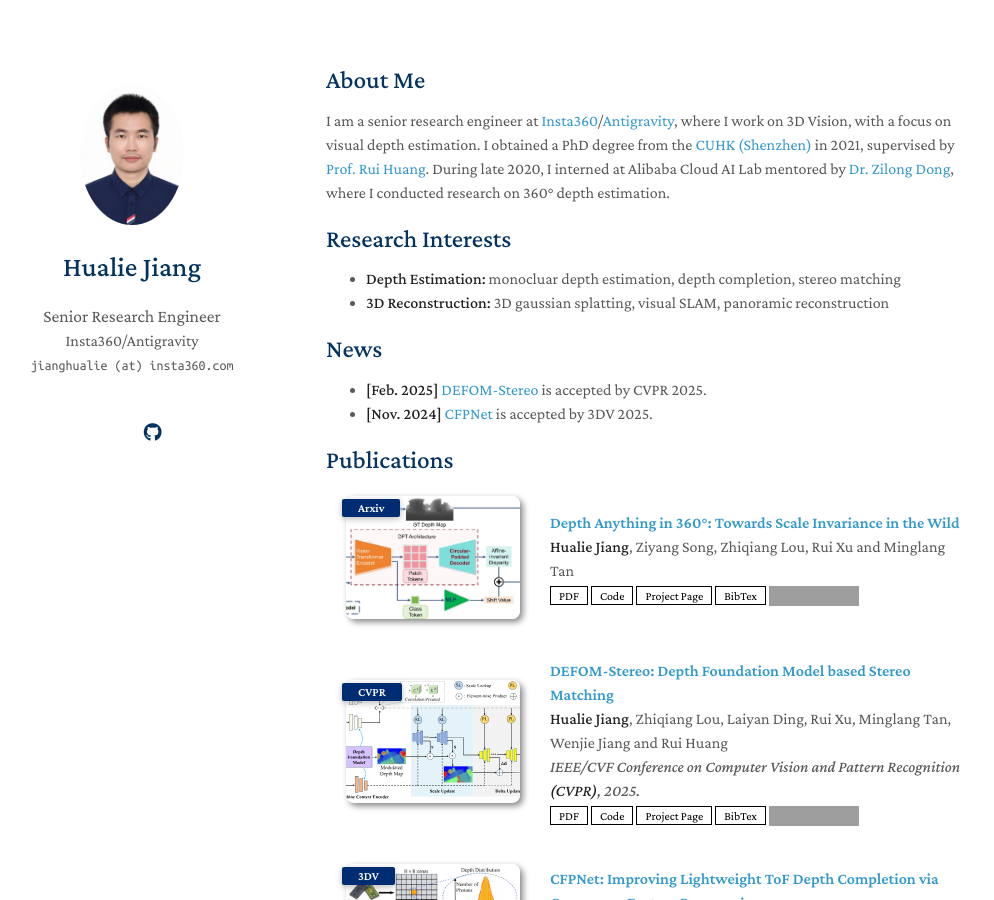
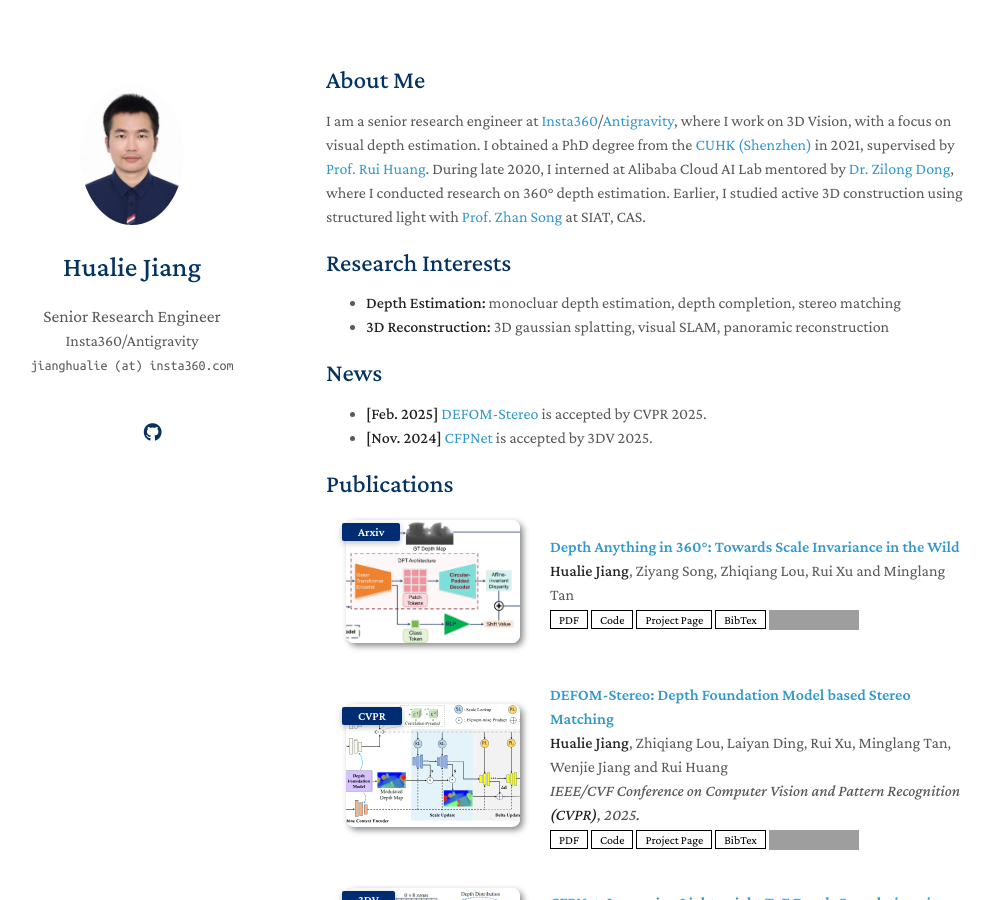
Before and after one commit to hualie/hualie.github.io, a Jekyll site: the page built from index.md, in a window 1280 px wide and 900 px high. Shown: the whole window, without its empty margins (144-1138 px from the left). Built offline with Jekyll 4.4.1, drawn with Linux system fonts in a browser that asks for light colours; a style sheet for code colours, icons or effects is not loaded; our own code applies the rules of GitHub Pages for plain Markdown files; grey boxes are pictures that could not be loaded.

Commit message:
Update index.md

```diff
--- a/index.md
+++ b/index.md
@@ -5,7 +5,7 @@
 ## About Me
 
 I am a senior research engineer at <a rel='nofollow' target='_blank' href="https://www.insta360.com/">Insta360</a>/<a rel='nofollow' target='_blank' href="https://www.antigravity.tech/">Antigravity</a>, where I work on 3D Vision, with a focus on visual depth estimation. I obtained a PhD degree from the <a rel='nofollow' target='_blank' href="https://www.cuhk.edu.cn/en">CUHK (Shenzhen)</a> in 2021, supervised by <a rel='nofollow' target='_blank' href="https://scholar.google.com/citations?user=t8UduWwAAAAJ">Prof. Rui Huang</a>.
-During late 2020, I interned at Alibaba Cloud AI Lab mentored by <a rel='nofollow' target='_blank' href="https://scholar.google.com/citations?user=GHOQKCwAAAAJ&hl=en">Dr. Zilong Dong</a>, where I conducted research on 360° depth estimation.
+During late 2020, I interned at Alibaba Cloud AI Lab mentored by <a rel='nofollow' target='_blank' href="https://scholar.google.com/citations?user=GHOQKCwAAAAJ&hl=en">Dr. Zilong Dong</a>, where I conducted research on 360° depth estimation. Earlier, I studied active 3D construction using structured light with <a rel='nofollow' target='_blank' href="https://openreview.net/profile?id=~zhan_song3">Prof. Zhan Song</a> at SIAT, CAS.
 
 
 ## Research Interests
```
